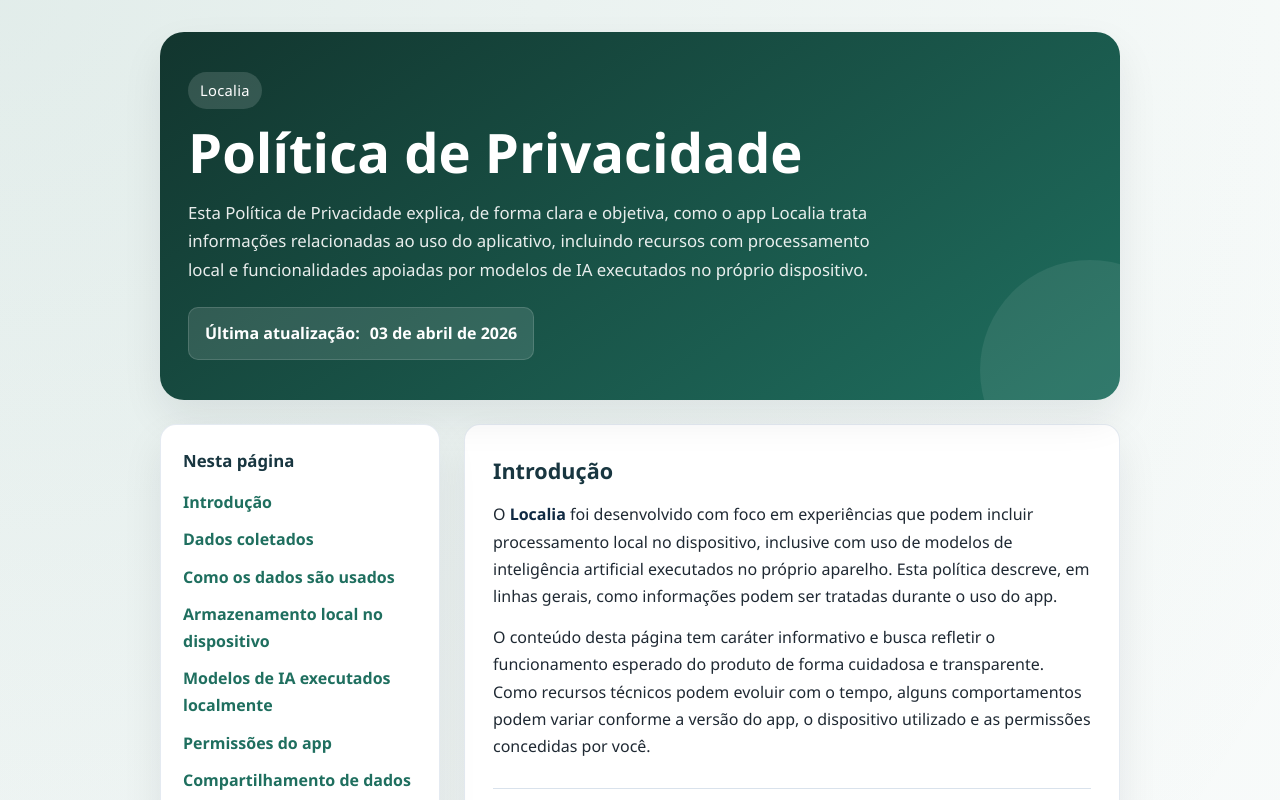
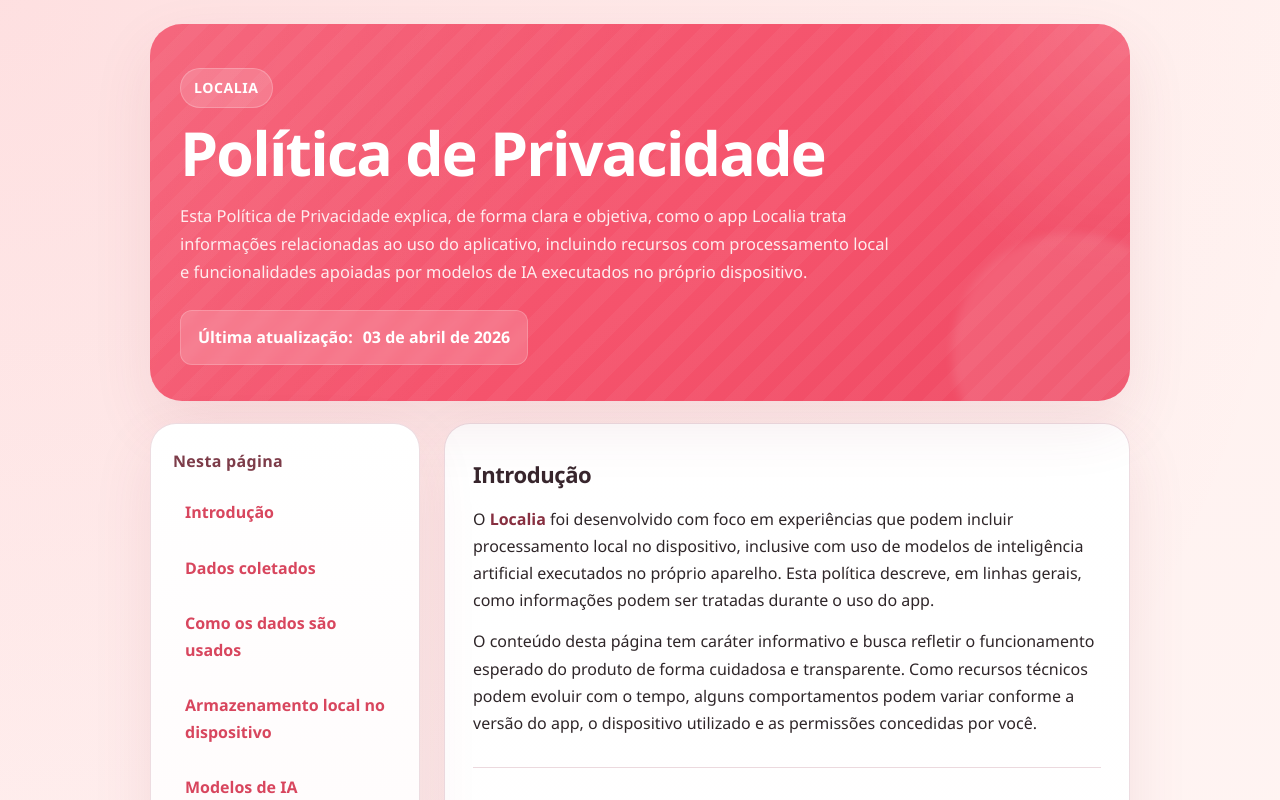
Before and after one commit to venancioavila/privacy-policy, a plain HTML site: page index.html in a window 1280 px wide. Shown: the top 800 px of the page. Drawn offline with Linux system fonts and the light colour scheme.

Commit message:
refresh privacy policy design

```diff
--- a/index.html
+++ b/index.html
@@ -7,19 +7,24 @@
   <title>Política de Privacidade | Localia</title>
   <style>
     :root {
-      --bg: #f4f6f8;
+      --bg: #fff8f7;
+      --bg-accent: #fff1ef;
       --surface: #ffffff;
-      --surface-soft: #eef3f0;
-      --text: #1f2933;
-      --muted: #52606d;
-      --line: #d9e2ec;
-      --brand: #1f6f5f;
-      --brand-soft: #dff3ed;
-      --shadow: 0 18px 40px rgba(15, 23, 42, 0.08);
-      --radius-lg: 24px;
-      --radius-md: 16px;
-      --radius-sm: 10px;
-      --max-width: 960px;
+      --surface-soft: #fff4f2;
+      --surface-muted: #fffafa;
+      --text: #2f2629;
+      --muted: #6f6267;
+      --line: #ecd9de;
+      --brand: #f5536c;
+      --brand-deep: #d8465e;
+      --brand-soft: #ffe3e7;
+      --brand-soft-strong: #ffd2da;
+      --shadow: 0 24px 60px rgba(157, 57, 78, 0.10);
+      --radius-xl: 32px;
+      --radius-lg: 26px;
+      --radius-md: 18px;
+      --radius-sm: 12px;
+      --max-width: 980px;
     }
 
     * {
@@ -32,163 +37,224 @@
 
     body {
       margin: 0;
-      font-family: "Segoe UI", "Helvetica Neue", Helvetica, Arial, sans-serif;
+      font-family: "Avenir Next", "Nunito Sans", "Segoe UI", "Helvetica Neue", Helvetica, Arial, sans-serif;
       color: var(--text);
       background:
-        radial-gradient(circle at top left, rgba(31, 111, 95, 0.10), transparent 28%),
-        linear-gradient(180deg, #f8fbfa 0%, var(--bg) 100%);
+        radial-gradient(circle at top left, rgba(245, 83, 108, 0.11), transparent 26%),
+        radial-gradient(circle at bottom right, rgba(244, 91, 115, 0.10), transparent 22%),
+        linear-gradient(180deg, var(--bg-accent) 0%, var(--bg) 42%, #fffdfd 100%);
       line-height: 1.7;
     }
 
     .page {
       width: min(100% - 32px, var(--max-width));
       margin: 0 auto;
-      padding: 32px 0 64px;
+      padding: 24px 0 64px;
     }
 
     .hero {
-      background: linear-gradient(145deg, #12352e 0%, #1f6f5f 100%);
+      background:
+        radial-gradient(circle at top right, rgba(255, 255, 255, 0.16), transparent 24%),
+        linear-gradient(145deg, #f45b73 0%, #f5536c 58%, #ef4a64 100%);
       color: #ffffff;
-      border-radius: var(--radius-lg);
-      padding: 40px 28px;
+      border-radius: var(--radius-xl);
+      padding: 44px 30px 36px;
       box-shadow: var(--shadow);
       position: relative;
       overflow: hidden;
     }
 
+    .hero::before {
+      content: "";
+      position: absolute;
+      inset: 0;
+      background:
+        linear-gradient(120deg, rgba(255, 255, 255, 0.08), transparent 45%),
+        repeating-linear-gradient(
+          135deg,
+          rgba(255, 255, 255, 0.04) 0,
+          rgba(255, 255, 255, 0.04) 14px,
+          transparent 14px,
+          transparent 28px
+        );
+      pointer-events: none;
+    }
+
     .hero::after {
       content: "";
       position: absolute;
-      inset: auto -80px -80px auto;
-      width: 220px;
-      height: 220px;
+      inset: auto -62px -72px auto;
+      width: 240px;
+      height: 240px;
       border-radius: 50%;
-      background: rgba(255, 255, 255, 0.08);
+      background: rgba(255, 255, 255, 0.10);
+      filter: blur(4px);
     }
 
     .eyebrow {
       display: inline-block;
       margin: 0 0 14px;
-      padding: 6px 12px;
+      padding: 7px 13px;
       border-radius: 999px;
-      background: rgba(255, 255, 255, 0.14);
-      font-size: 0.92rem;
-      letter-spacing: 0.02em;
+      background: rgba(255, 255, 255, 0.16);
+      border: 1px solid rgba(255, 255, 255, 0.22);
+      font-size: 0.88rem;
+      font-weight: 700;
+      letter-spacing: 0.04em;
+      position: relative;
+      z-index: 1;
+      text-transform: uppercase;
     }
 
     h1 {
       margin: 0;
-      font-size: clamp(2rem, 5vw, 3.4rem);
-      line-height: 1.1;
+      font-size: clamp(2.2rem, 6vw, 3.8rem);
+      line-height: 1.02;
+      letter-spacing: -0.03em;
+      position: relative;
+      z-index: 1;
     }
 
     .subtitle {
-      max-width: 700px;
-      margin: 16px 0 0;
-      font-size: 1.05rem;
-      color: rgba(255, 255, 255, 0.9);
+      max-width: 720px;
+      margin: 18px 0 0;
+      font-size: 1.03rem;
+      color: rgba(255, 247, 249, 0.92);
+      position: relative;
+      z-index: 1;
     }
 
     .update-box {
       display: inline-flex;
       align-items: center;
       gap: 10px;
-      margin-top: 22px;
-      padding: 12px 16px;
+      margin-top: 24px;
+      padding: 13px 17px;
       border-radius: var(--radius-sm);
-      background: rgba(255, 255, 255, 0.12);
-      border: 1px solid rgba(255, 255, 255, 0.14);
+      background: rgba(255, 248, 249, 0.18);
+      border: 1px solid rgba(255, 255, 255, 0.20);
       font-weight: 600;
+      position: relative;
+      z-index: 1;
+      backdrop-filter: blur(4px);
     }
 
     .layout {
       display: grid;
       grid-template-columns: 1fr;
       gap: 24px;
-      margin-top: 24px;
+      margin-top: 22px;
     }
 
     .card,
     .toc {
       background: var(--surface);
-      border-radius: var(--radius-md);
+      border-radius: var(--radius-lg);
       box-shadow: var(--shadow);
-      border: 1px solid rgba(217, 226, 236, 0.7);
+      border: 1px solid rgba(236, 217, 222, 0.9);
     }
 
     .toc {
-      padding: 22px;
+      padding: 24px 22px;
+      background:
+        linear-gradient(180deg, rgba(255, 255, 255, 0.98) 0%, rgba(255, 248, 249, 0.98) 100%);
     }
 
     .toc h2 {
       margin-top: 0;
-      font-size: 1.05rem;
+      margin-bottom: 14px;
+      font-size: 1rem;
+      color: #7d3c49;
+      letter-spacing: 0.02em;
     }
 
     .toc ul {
       list-style: none;
       padding: 0;
-      margin: 14px 0 0;
+      margin: 0;
       display: grid;
-      gap: 10px;
+      gap: 8px;
     }
 
     .toc a {
-      color: var(--brand);
+      display: block;
+      color: var(--brand-deep);
       text-decoration: none;
       font-weight: 600;
+      padding: 10px 12px;
+      border-radius: 12px;
+      transition: background-color 160ms ease, color 160ms ease, transform 160ms ease;
     }
 
     .toc a:hover,
     .toc a:focus {
-      text-decoration: underline;
+      background: var(--brand-soft);
+      color: #ba3950;
+      transform: translateX(2px);
+      outline: none;
     }
 
     .content {
-      padding: 28px;
+      padding: 32px 28px;
+      background:
+        linear-gradient(180deg, rgba(255, 255, 255, 0.98) 0%, rgba(255, 250, 250, 0.98) 100%);
     }
 
     section + section {
-      margin-top: 28px;
-      padding-top: 28px;
+      margin-top: 30px;
+      padding-top: 30px;
       border-top: 1px solid var(--line);
     }
 
     h2 {
       margin: 0 0 12px;
-      font-size: 1.35rem;
-      color: #183640;
+      font-size: 1.38rem;
+      color: #38262d;
+      letter-spacing: -0.02em;
     }
 
     p {
       margin: 0 0 14px;
       color: var(--text);
+      font-size: 1rem;
     }
 
     strong {
-      color: #102a43;
+      color: #872f40;
     }
 
     .note {
       margin-top: 16px;
-      padding: 16px 18px;
+      padding: 18px 18px 18px 20px;
       border-left: 4px solid var(--brand);
-      border-radius: 0 var(--radius-sm) var(--radius-sm) 0;
-      background: var(--surface-soft);
-      color: #24404a;
+      border-radius: 0 var(--radius-md) var(--radius-md) 0;
+      background: linear-gradient(180deg, var(--surface-soft) 0%, var(--surface-muted) 100%);
+      color: #544046;
+      box-shadow: inset 0 0 0 1px rgba(245, 83, 108, 0.08);
+    }
+
+    time,
+    a {
+      color: inherit;
+    }
+
+    ::selection {
+      background: rgba(245, 83, 108, 0.18);
     }
 
     footer {
       text-align: center;
       color: var(--muted);
-      font-size: 0.95rem;
-      margin-top: 28px;
-      padding-top: 8px;
+      font-size: 0.92rem;
+      margin-top: 26px;
+      padding: 8px 0 0;
+      letter-spacing: 0.06em;
+      text-transform: uppercase;
     }
 
     @media (min-width: 860px) {
       .layout {
-        grid-template-columns: 280px 1fr;
+        grid-template-columns: 270px 1fr;
         align-items: start;
       }
 
@@ -201,17 +267,26 @@
     @media (max-width: 640px) {
       .page {
         width: min(100% - 20px, var(--max-width));
-        padding-top: 20px;
+        padding-top: 14px;
         padding-bottom: 40px;
       }
 
       .hero {
-        padding: 28px 20px;
+        padding: 30px 20px 26px;
       }
 
       .content,
       .toc {
         padding: 22px 18px;
+      }
+
+      .subtitle,
+      p {
+        font-size: 0.98rem;
+      }
+
+      h2 {
+        font-size: 1.26rem;
       }
     }
   </style>
```
